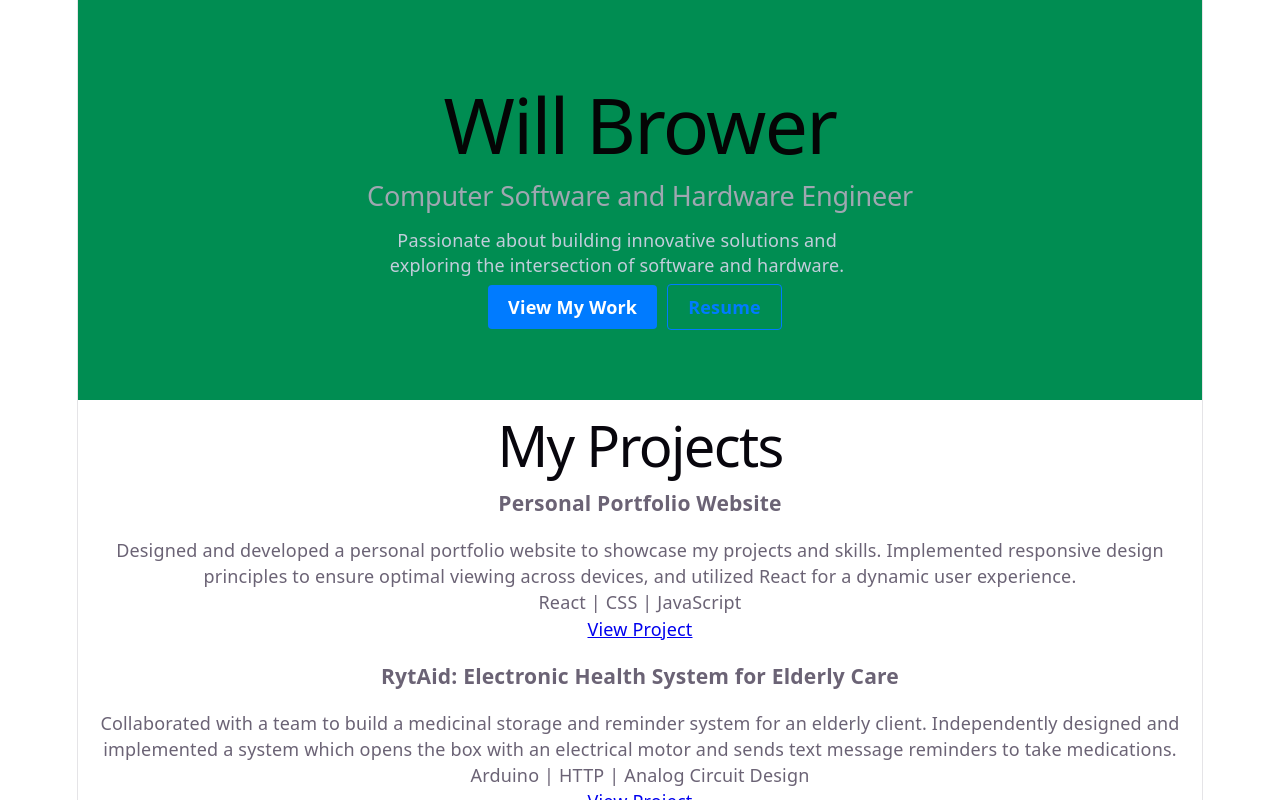
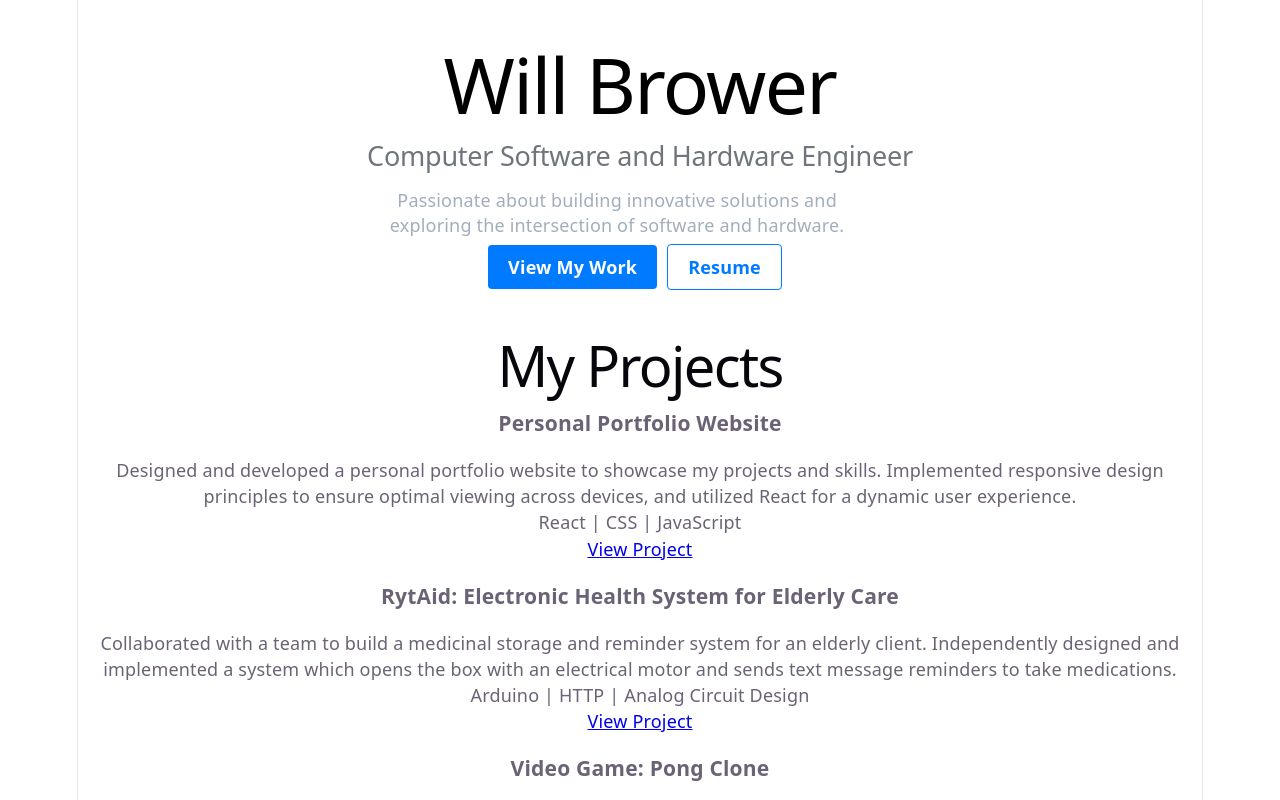
Before and after one commit to willbrow221/personal-website, a React (Vite) app: page / in a window 1280 px wide. Shown: the top 800 px of the page. Built offline with nearby package versions, Linux system fonts and the light colour scheme.

Commit message:
Visual Changes

```diff
--- a/src/components/Hero.css
+++ b/src/components/Hero.css
@@ -1,23 +1,23 @@
 .hero {
-  height: 50vh;
+  height: 40vh;
   display: flex;
   flex-direction: column; /* Stack elements vertically */
   align-items: center;    /* Center horizontally */
   justify-content: center; /* Center vertically */
   padding: 0 10%;
-  background-color: rgb(0, 141, 82);
+  background-color: white;
   text-align: center;      /* Ensures text lines themselves are centered */
 }
 
 .hero-name {
   font-size: clamp(2.5rem, 6vw, 4.5rem);
   margin-bottom: 2vh;     /* Space below the name */
-  color: #040505;
+  color: black;
 }
 
 .hero-role {
   font-size: clamp(1rem, 500px, 1.5rem);
-  color: #9fa7b1;
+  color: #70757c;
   margin-bottom: 2vh;     /* Space below the role */
 }
 
@@ -25,7 +25,7 @@
   max-width: 500px;
   line-height: 1.4;
   font-size: 1rem;
-  color: #c2cddb;
+  color: #a3aebc;
   margin-bottom: 2vh;     /* Space below the tagline */
 }
 
```
Also changed, not shown: 1 other file (tests, documents, lock files or other folders).
